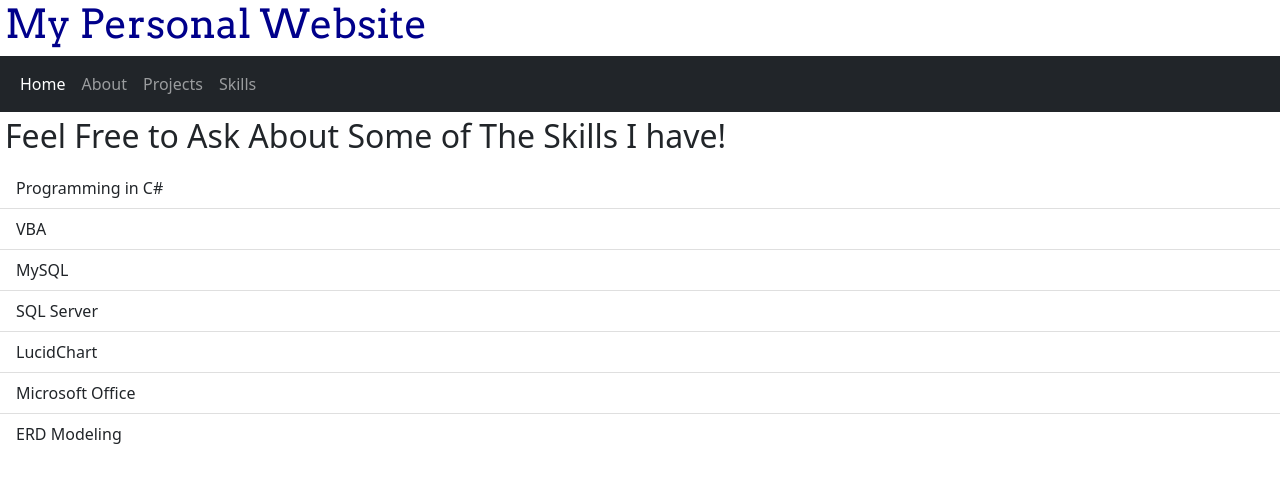
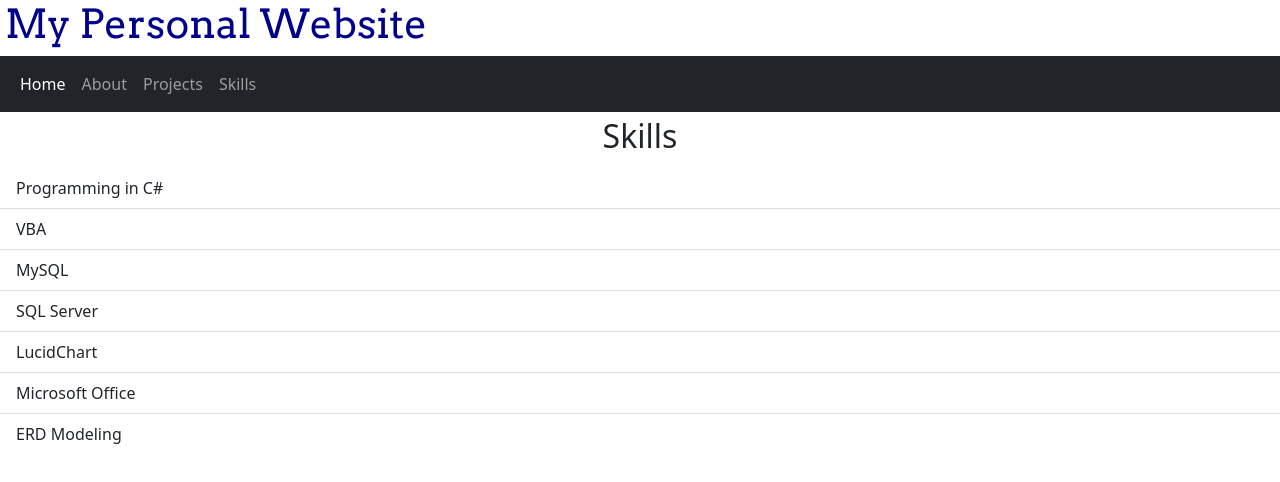
Before and after one commit to taylorclaxton-1/Personal-Website, a plain HTML site: page Skills.html in a window 1280 px wide. Drawn offline with nearby package versions, Linux system fonts and the light colour scheme.

Commit message:
Update Skills.html

```diff
--- a/Skills.html
+++ b/Skills.html
@@ -39,7 +39,7 @@
         </div>
     </nav>
 
-    <h2 style=" padding: 5px;">  Feel Free to Ask About Some of The Skills I have!  </h2>
+    <h2 style=" text-align: center; padding: 5px;">  Skills </h2>
     <ul class="list-group list-group-flush">
         <li class="list-group-item">Programming in C#</li>
         <li class="list-group-item">VBA</li>
```
